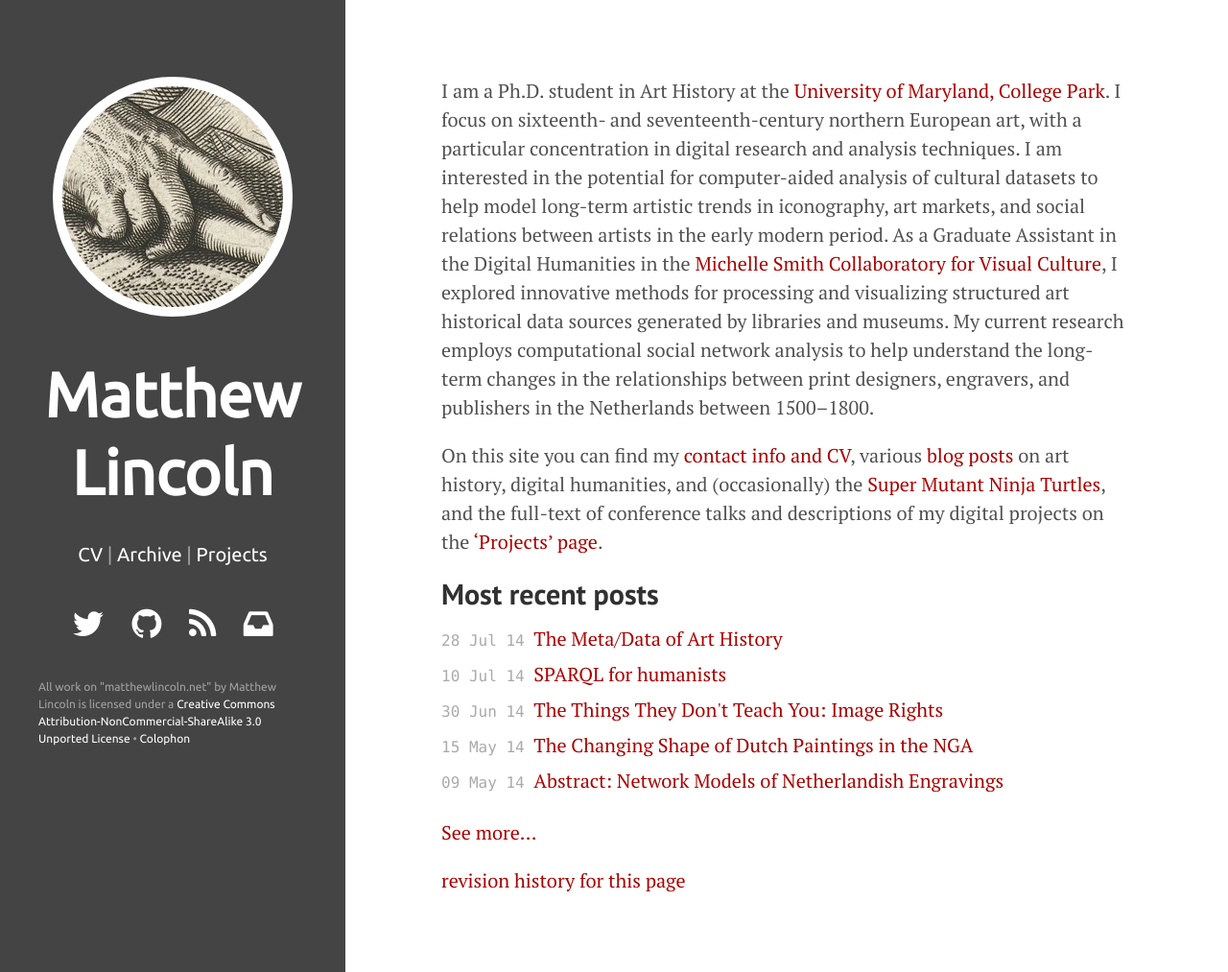
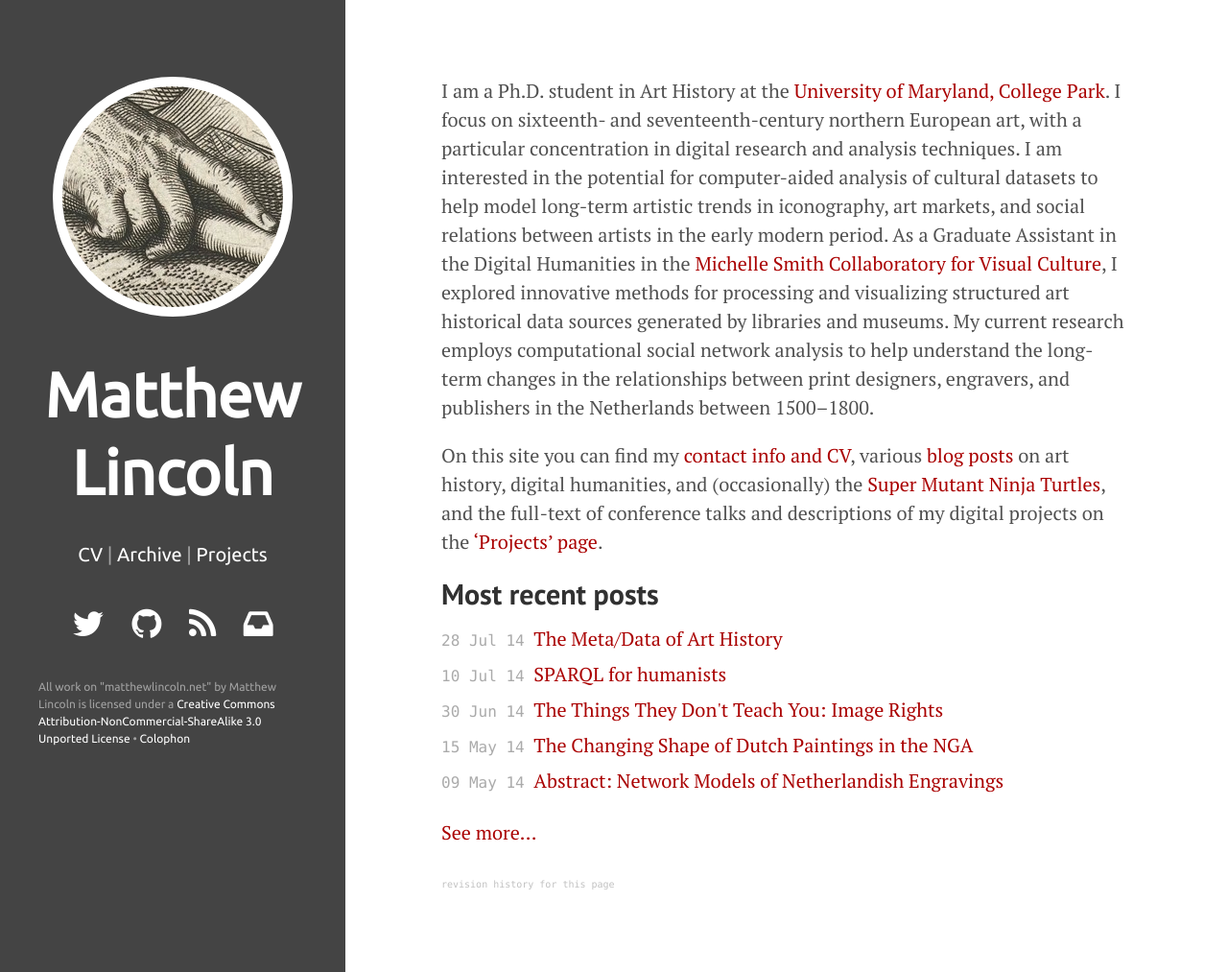
Before and after one commit to mdlincoln/mdlincoln.github.io, a Jekyll site: the page built from index.md, in a window 1280 px wide and 1013 px high. Shown: the whole window at 96% size. Built offline with Jekyll 4.4.1, drawn with Linux system fonts in a browser that asks for light colours; nearby versions of some CDN libraries.

Commit message:
revision link styling

```diff
--- a/assets/css/poole.css
+++ b/assets/css/poole.css
@@ -287,6 +287,12 @@
   font-size: 80%
 }
 
+.revision a {
+  font-size: 50%;
+  font-family: Menlo, Monaco, "Courier New", monospace;
+  color: #C1C1C1;
+}
+
 /*
  * Custom type
  *
```
